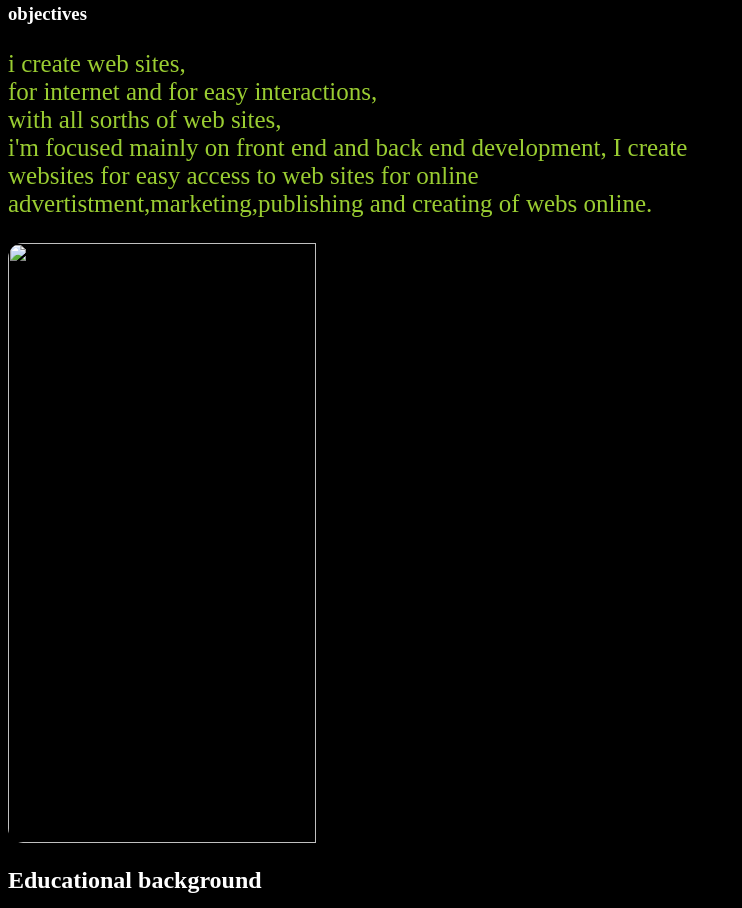
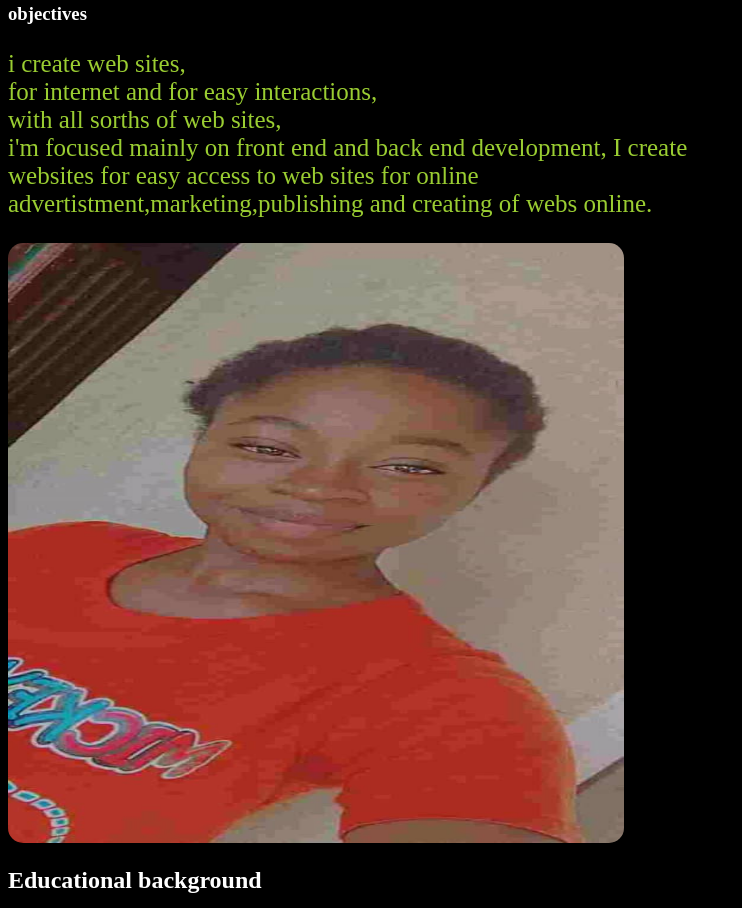
Before and after one commit to Yuafana/portfolio, a plain HTML site: page index.html in a window 1280 px wide. Shown: the part 1372-2280 px from the top of the page, without its empty margins (0-742 px from the left). Drawn offline with Linux system fonts and the light colour scheme.

Commit message:
Update index.html

```diff
--- a/index.html
+++ b/index.html
@@ -195,7 +195,7 @@
 
     </main>
     <main>
-        <img src="mimi2.JPG" alt="" height="600px" width="450px">
+        <img src="mimi2.jpg" alt="" height="600px" width="450px">
     </main>
     <br><br>
 </section>
@@ -224,7 +224,7 @@
             </div>
 
             <div class="about-col-1">
-                <img src="mimi3.JPG" alt="">
+                <img src="mimi2.jpg" alt="">
                 <div>
                     <h2>Educational background</h2>
                     <p id="text">Attended national defence college nursery and primary school<br>from the year 2011  and graduated in the year 2016<br>i attended Government Secondary school bwari central from 2016 and graduated in 2019<br> and there after continued in Government Secondary School Bwari<br>I studied computer and web desing at (NIMTA) Naowa Institute Of Mangemanet And Technology, Asokoro Nigeria.
```
